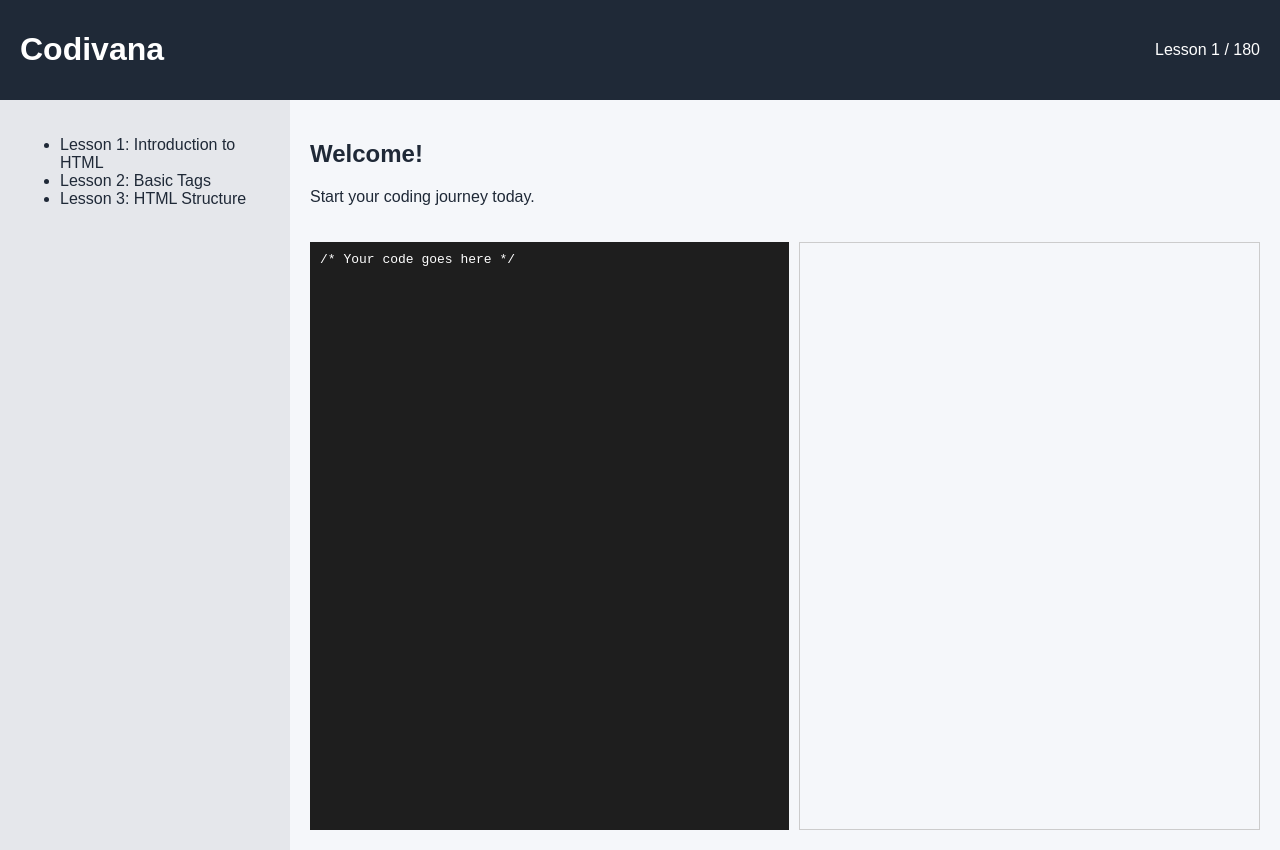
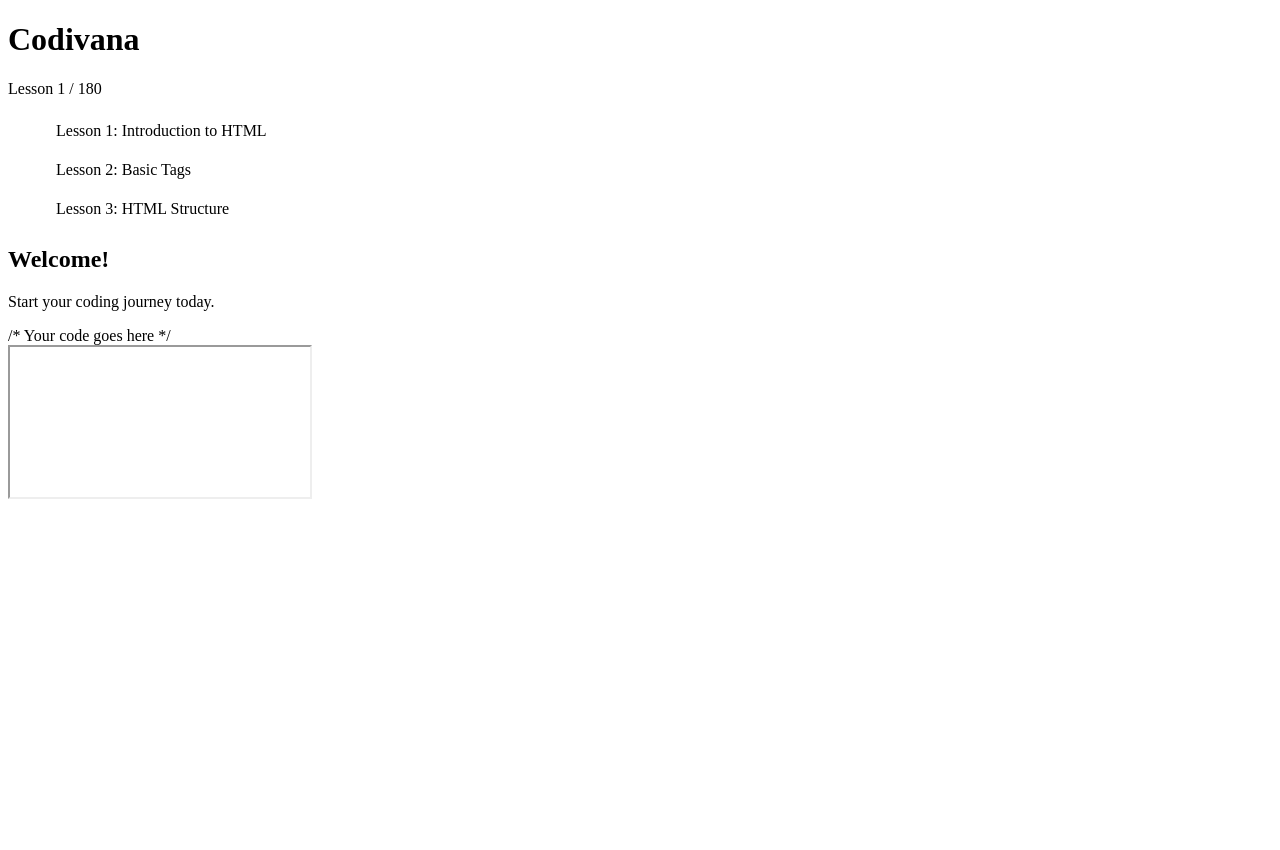
Before and after one commit to LOL-lab48/BytePath-48, a plain HTML site: page index.html in a window 1280 px wide. After the commit the page ends 800 px from the top, so only its background shows below. Drawn offline with Linux system fonts and the light colour scheme; files whose address does not match are found by name.

Commit message:
Update main.css

```diff
--- a/styles/main.css
+++ b/styles/main.css
@@ -1,55 +1,17 @@
-body {
-  margin: 0;
-  font-family: Arial, sans-serif;
-  background-color: #f5f7fa;
-  color: #1f2937;
+/* Lesson list styles */
+#lesson-list li {
+    list-style: none;
+    padding: 8px;
+    margin-bottom: 5px;
+    cursor: pointer;
+    border-radius: 4px;
 }
 
-#top-bar {
-  background-color: #1f2937;
-  color: #fff;
-  padding: 10px 20px;
-  display: flex;
-  justify-content: space-between;
-  align-items: center;
+#lesson-list li.unlocked:hover {
+    background-color: #d1fae5; /* light green on hover */
 }
 
-#main-container {
-  display: flex;
-  height: calc(100vh - 50px);
+#lesson-list li.locked {
+    color: #9ca3af; /* gray */
+    cursor: not-allowed;
 }
-
-#sidebar {
-  width: 250px;
-  background-color: #e5e7eb;
-  padding: 20px;
-  overflow-y: auto;
-}
-
-#lesson-content {
-  flex: 1;
-  padding: 20px;
-  display: flex;
-  flex-direction: column;
-}
-
-#code-section {
-  flex: 1;
-  display: flex;
-  margin-top: 20px;
-}
-
-#editor {
-  flex: 1;
-  background-color: #1e1e1e;
-  color: #fff;
-  padding: 10px;
-  font-family: monospace;
-  overflow: auto;
-}
-
-#preview {
-  flex: 1;
-  margin-left: 10px;
-  border: 1px solid #ccc;
-}
```
